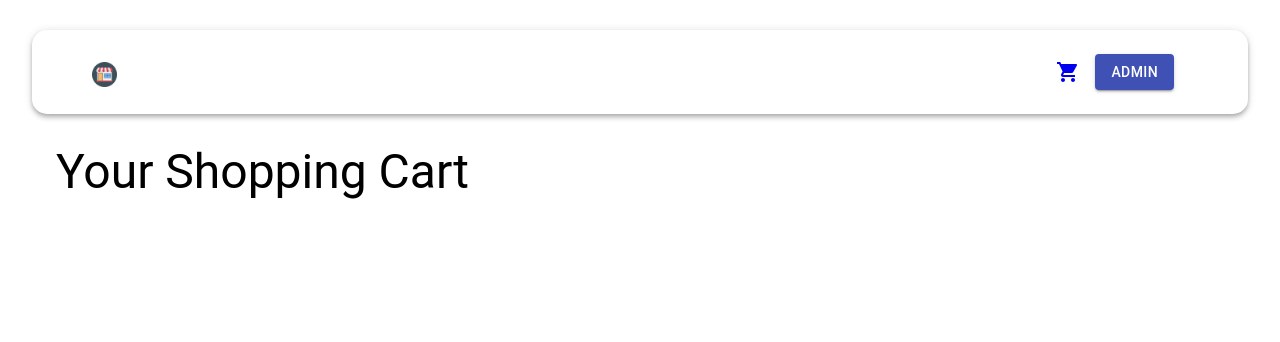
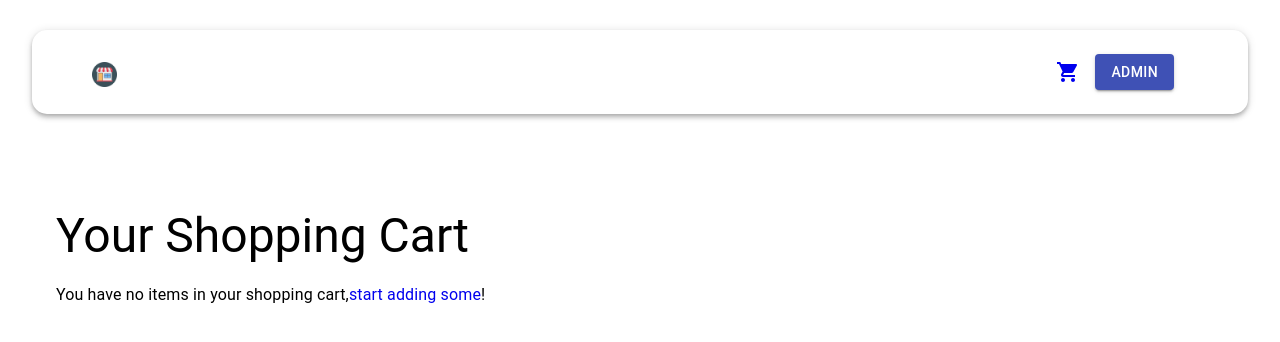
Before and after one commit to HristijanGjorgjioski/E-commerce, a React (Create React App) app in the folder client/: page /cart in a window 1280 px wide. Shown: the top 342 px of the page. Built offline with nearby package versions, Linux system fonts and the light colour scheme.

Commit message:
Refactoring the code a little

```diff
--- a/client/src/components/User/Cart/Cart.jsx
+++ b/client/src/components/User/Cart/Cart.jsx
@@ -11,10 +11,38 @@ const Cart = () => {
     const { cart } = useSelector((state) => state.cartReducer)
     const totalPrice = cart.reduce((acc, curr) => acc + curr.price*curr.qty, 0)
 
+    const handleEmptyCart = () => {}
+
+    const renderEmptyCart = () => (
+      <Typography variant="subtitle1">You have no items in your shopping cart,
+        <Link className={classes.link} to="/">start adding some</Link>!
+      </Typography>
+    );
+
+    const renderCart = () => (
+      <>
+        <Grid container spacing={3}>
+          {cart.map((item) => (
+            <Grid item xs={12} sm={4} key={item._id}>
+              <CartItem item={item} />
+            </Grid>
+          ))}
+        </Grid>
+        <div className={classes.cardDetails}>
+          <Typography variant="h4">Subtotal: {totalPrice}</Typography>
+          <div>
+            <Button className={classes.emptyButton} size="large" type="button" variant="contained" color="secondary" onClick={handleEmptyCart}>Empty cart</Button>
+            <Button className={classes.checkoutButton} component={Link} to="/checkout" size="large" type="button" variant="contained" color="primary">Checkout</Button>
+          </div>
+        </div>
+      </>
+    );
+
       return (
         <Container>
+          <div className={classes.toolbar} />
           <Typography className={classes.title} variant="h3" gutterBottom>Your Shopping Cart</Typography>
-          <CartItem />
+          { !cart.length ? renderEmptyCart() : renderCart() }
         </Container>
       );
 }
--- a/client/src/components/User/Cart/CartItem/CartItem.jsx
+++ b/client/src/components/User/Cart/CartItem/CartItem.jsx
@@ -6,13 +6,10 @@ import { RemoveShoppingCart, AddShoppingCart } from '@material-ui/icons'
 import { addToCart, removeFromCart } from '../../../../actions/cart'
 import useStyles from './styles'
 
-const CartItem = () => {
+const CartItem = ({ item }) => {
     const classes = useStyles()
     const dispatch = useDispatch()
 
-    const { cart } = useSelector((state) => state.cartReducer)
-
-    const cartLayout = cart.map((item) => {
     return (
         <Card key={item._id} className="cart-item">
             <CardMedia image={item.imageUrl} alt={item.title} className={classes.media} />
@@ -33,13 +30,6 @@ const CartItem = () => {
             </CardActions>
         </Card>
     )
-    })
-
-    return (
-        <>
-            {cartLayout}
-        </>
-    )
 }
 
 export default CartItem
--- a/client/src/reducers/cart.js
+++ b/client/src/reducers/cart.js
@@ -28,30 +28,15 @@ const cartReducer = (state = { products, cart: [], currentItem: null }, action)
             }
 
         case REMOVE_FROM_CART:
-            // const inCartRemove = state.cart.find((item) =>
-            //     item._id === action.payload.item._id ? true : false
-            // );
-
-            // return {
-            //     ...state,
-            //     cart: inCartRemove
-            //         ? state.cart.map((item) =>
-            //             item._id === action.payload.item_id
-            //                 ? { ... item, qty: item.qty - 1 }
-            //                 : item
-            //             )
-            //         : [ ...state.cart, { ...item, qty: 1 } ]
-                // cart: state.cart.filter((item) => item._id !== action.payload.item._id),
-            // };
-            const index = state.cart.findIndex((item) => item._id === action.payload.item._id)
-            // const qtyZero =
             return {
                 ...state,
-                cart: state.cart.map((item) =>
-                    item._id === action.payload.item._id
-                        ? { ...item, qty: item.qty - 1 }
-                        : item
-                    ).filter((item) => item.qty > 0)
+                cart: state.cart
+                    .map((item) =>
+                        item._id === action.payload.item._id
+                            ? { ...item, qty: item.qty - 1 }
+                            : item
+                        )
+                    .filter((item) => item.qty > 0)
             }
         default:
             return state;
```
Lines whose indentation alone changed are shown as unchanged.
